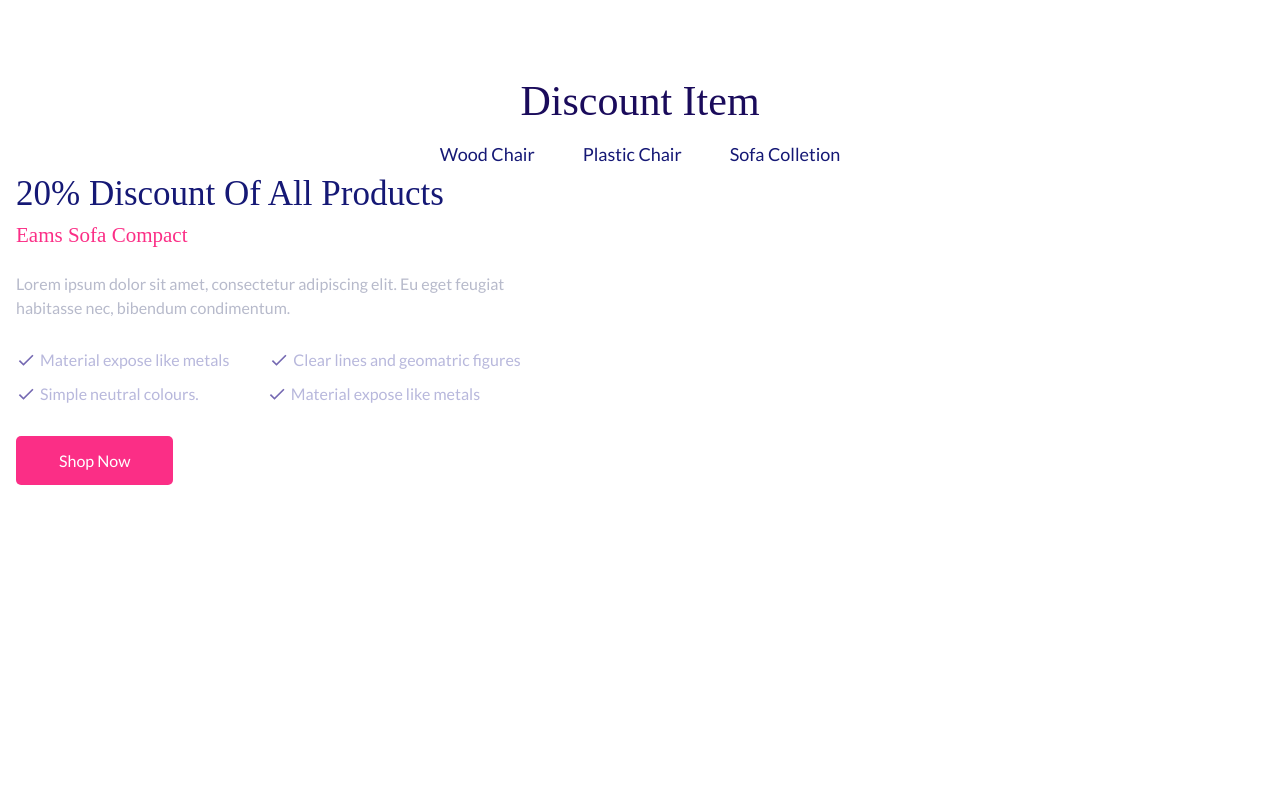
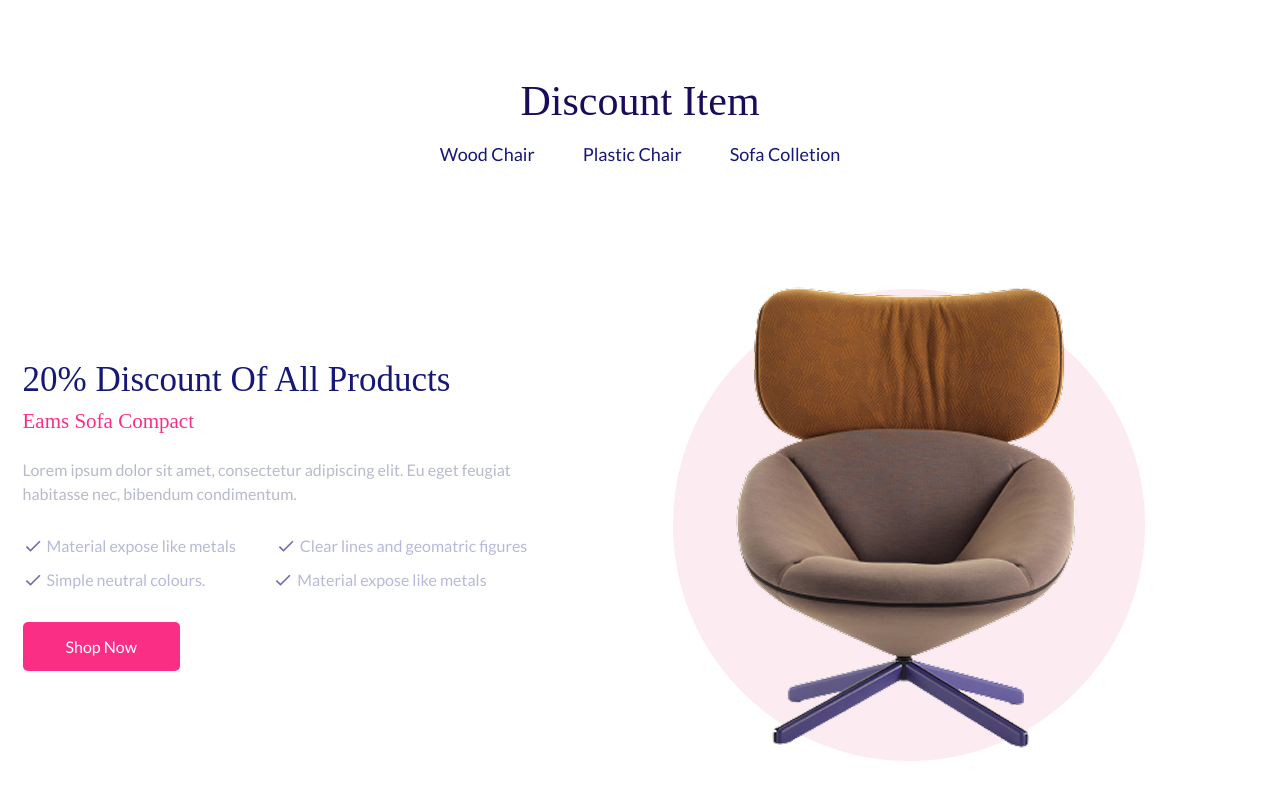
Before and after one commit to Rakib-Hassan-web/E-commace-with-next-js, a Next.js app: page / in a window 1280 px wide. Shown: the part 4568-5368 px from the top of the page. Before the commit the page ends 5053 px from the top, so only its background shows below. Built offline with nearby package versions, Linux system fonts and the light colour scheme; a web font is replaced by a local one.

Commit message:
discount section complete

```diff
--- a/app/component/Discount.jsx
+++ b/app/component/Discount.jsx
@@ -1,6 +1,7 @@
 import Link from 'next/link'
 import React from 'react'
 import { MdDone } from "react-icons/md";
+import Image from 'next/image';
 
 
 const Discount = () => {
@@ -35,7 +36,7 @@ return (
 
         {/* -------botom part------ */}
 
-        <div>
+        <div className='flex  justify-around items-center mt-10'>
 
 
 
@@ -95,6 +96,11 @@ return (
             {/* -----imnage------ */}
 
 
+            <div>
+                <Image src={'/Group 154.png'} width={699} height={599} alt='product' />
+
+            </div>
+
 
 
 
```
Also changed, not shown: public/Group 154.png (added).
